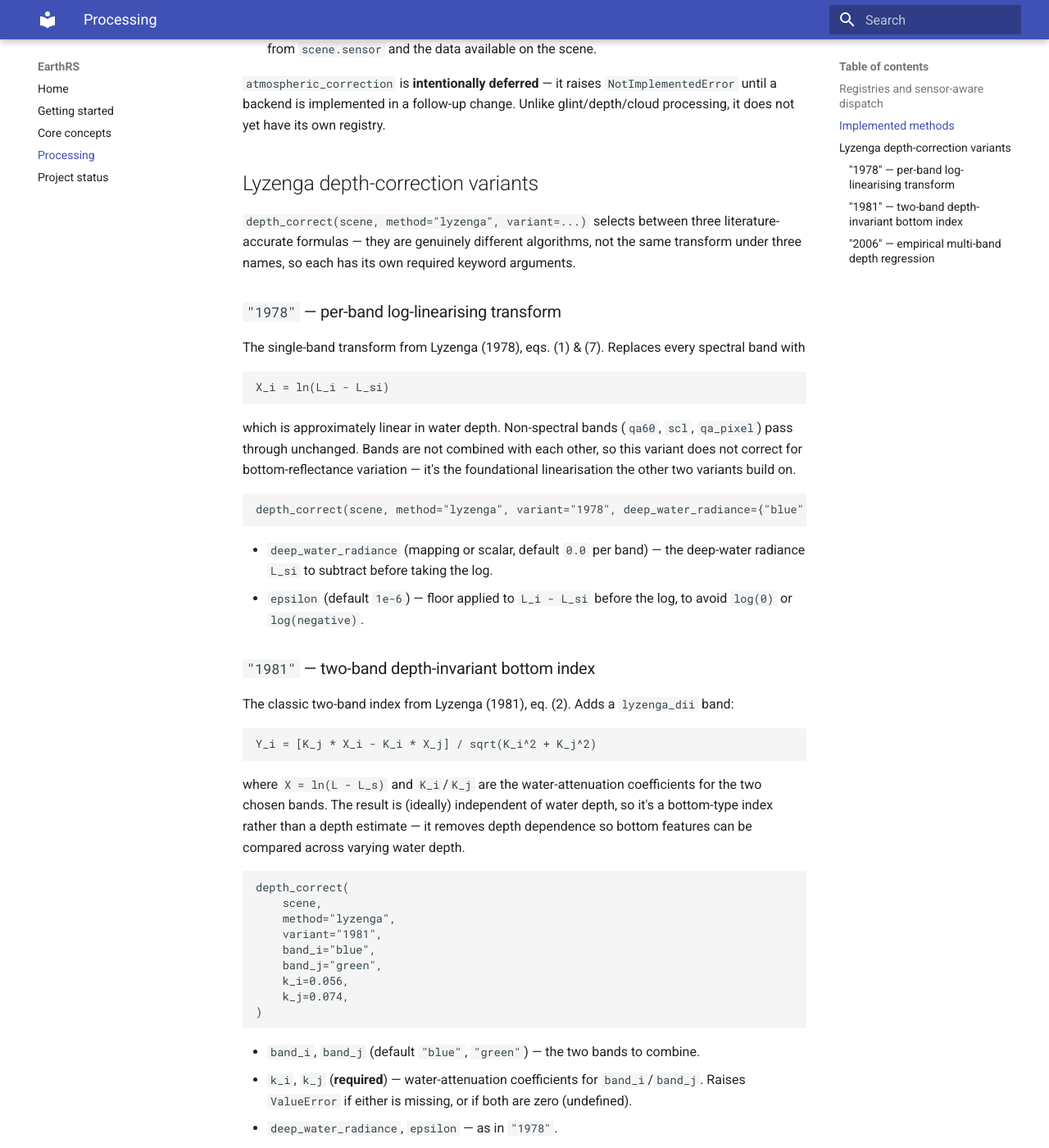
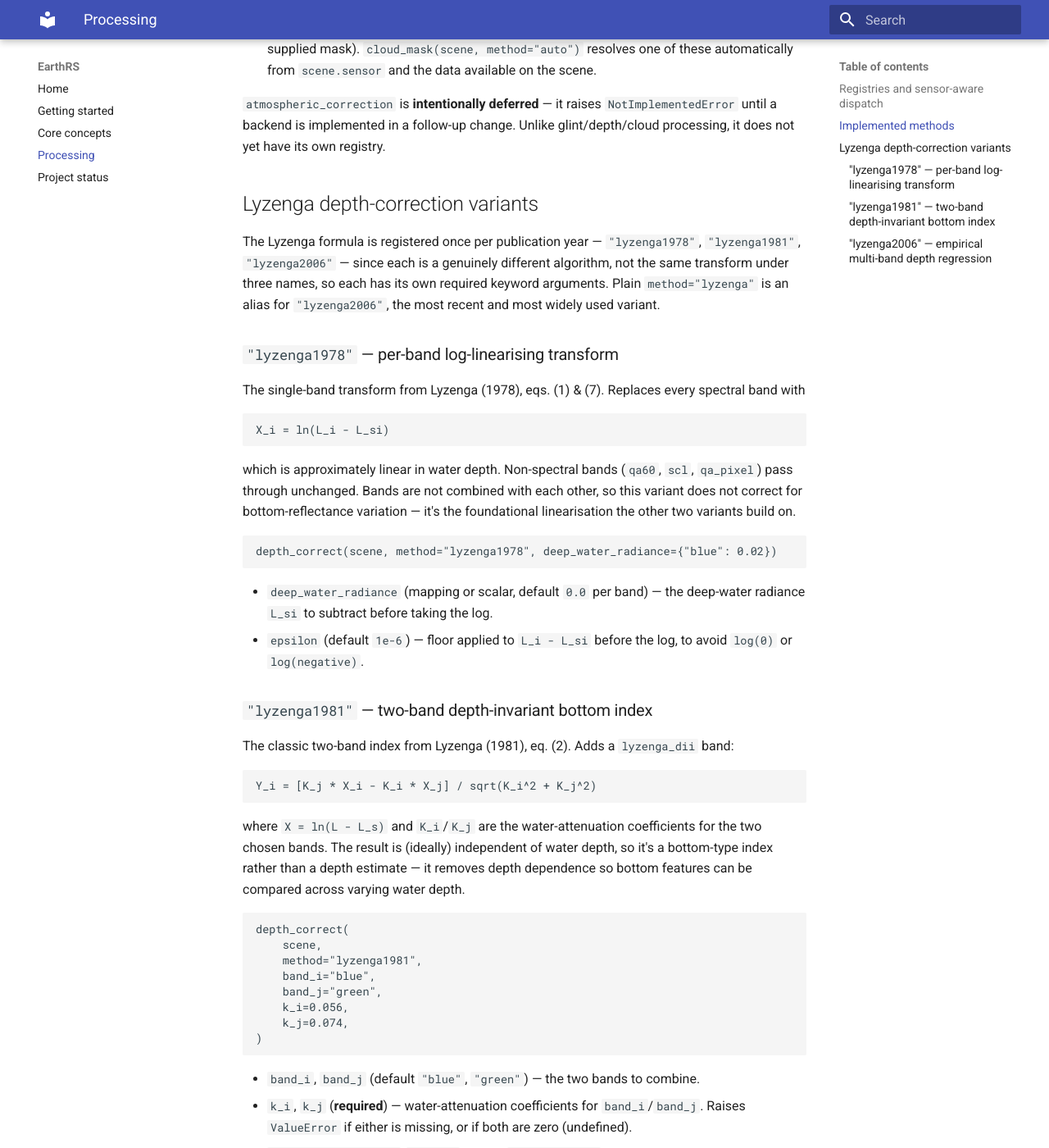
Before and after one commit to ysims/earthrs, an MkDocs documentation site: the page built from docs/processing.md, in a window 1280 px wide and 1400 px high, scrolled down 691 px. Shown: the whole window at 82% size. Built offline with MkDocs 1.6.1 and Material for MkDocs 9.7.7, drawn with Linux system fonts in a browser that asks for light colours; some of the changed text lies outside the part shown.

Commit message:
dont use separate variant arg

````diff
--- a/docs/processing.md
+++ b/docs/processing.md
@@ -19,7 +19,8 @@ register_glint_method("my_method", my_glint_method)
 ## Implemented methods
 
 - **Glint removal**: `"hedley"` (Hedley et al., 2005).
-- **Depth correction**: `"lyzenga"` (three distinct variants, see below), `"stumpf"` (ratio
+- **Depth correction**: `"lyzenga1978"`, `"lyzenga1981"`, `"lyzenga2006"` (three distinct
+  formulas, see below; plain `"lyzenga"` is an alias for `"lyzenga2006"`), `"stumpf"` (ratio
   transform, Stumpf et al., 2003), `"maritorena"` (single-parameter exponential attenuation).
 - **Cloud masking**: `"sentinel2_qa60"`, `"sentinel2_scl"`, `"landsat_qa_pixel"`, `"probability"`
   (threshold on a cloud-probability layer), `"user_mask"` (pass through a caller-supplied mask).
@@ -32,11 +33,12 @@ yet have its own registry.
 
 ## Lyzenga depth-correction variants
 
-`depth_correct(scene, method="lyzenga", variant=...)` selects between three literature-accurate
-formulas — they are genuinely different algorithms, not the same transform under three names, so
-each has its own required keyword arguments.
+The Lyzenga formula is registered once per publication year — `"lyzenga1978"`, `"lyzenga1981"`,
+`"lyzenga2006"` — since each is a genuinely different algorithm, not the same transform under
+three names, so each has its own required keyword arguments. Plain `method="lyzenga"` is an
+alias for `"lyzenga2006"`, the most recent and most widely used variant.
 
-### `"1978"` — per-band log-linearising transform
+### `"lyzenga1978"` — per-band log-linearising transform
 
 The single-band transform from Lyzenga (1978), eqs. (1) & (7). Replaces every spectral band with
 
@@ -49,7 +51,7 @@ through unchanged. Bands are not combined with each other, so this variant does
 bottom-reflectance variation — it's the foundational linearisation the other two variants build on.
 
 ```python
-depth_correct(scene, method="lyzenga", variant="1978", deep_water_radiance={"blue": 0.02})
+depth_correct(scene, method="lyzenga1978", deep_water_radiance={"blue": 0.02})
 ```
 
 - `deep_water_radiance` (mapping or scalar, default `0.0` per band) — the deep-water radiance
@@ -57,7 +59,7 @@ depth_correct(scene, method="lyzenga", variant="1978", deep_water_radiance={"blu
 - `epsilon` (default `1e-6`) — floor applied to `L_i - L_si` before the log, to avoid `log(0)`
   or `log(negative)`.
 
-### `"1981"` — two-band depth-invariant bottom index
+### `"lyzenga1981"` — two-band depth-invariant bottom index
 
 The classic two-band index from Lyzenga (1981), eq. (2). Adds a `lyzenga_dii` band:
 
@@ -73,8 +75,7 @@ water depth.
 ```python
 depth_correct(
     scene,
-    method="lyzenga",
-    variant="1981",
+    method="lyzenga1981",
     band_i="blue",
     band_j="green",
     k_i=0.056,
@@ -85,12 +86,9 @@ depth_correct(
 - `band_i`, `band_j` (default `"blue"`, `"green"`) — the two bands to combine.
 - `k_i`, `k_j` (**required**) — water-attenuation coefficients for `band_i`/`band_j`. Raises
   `ValueError` if either is missing, or if both are zero (undefined).
-- `deep_water_radiance`, `epsilon` — as in `"1978"`.
+- `deep_water_radiance`, `epsilon` — as in `"lyzenga1978"`.
 
-This is the default variant (`depth_correct(scene, method="lyzenga")` is equivalent to
-`variant="1981"`), so `k_i`/`k_j` must be supplied even when `variant` is omitted.
-
-### `"2006"` — empirical multi-band depth regression
+### `"lyzenga2006"` — empirical multi-band depth regression
 
 The regression-based estimator from Lyzenga et al. (2006), eq. (9). Adds a `lyzenga_depth` band
 containing an actual depth estimate (in the same units as the calibration data, typically metres):
@@ -107,8 +105,7 @@ depth measurements (for example LIDAR) for the site being processed.
 ```python
 depth_correct(
     scene,
-    method="lyzenga",
-    variant="2006",
+    method="lyzenga2006",  # or method="lyzenga" — it's an alias for this variant
     bands=("blue", "green"),
     coefficients={"blue": -17.42, "green": 26.7},
     intercept=17.84,
@@ -119,7 +116,7 @@ depth_correct(
 - `coefficients` (**required**) — mapping of band name to its fitted regression weight `h_j`.
   Raises `ValueError` if missing, or if any band in `bands` has no entry.
 - `intercept` (default `0.0`) — the `h_0` term.
-- `deep_water_radiance`, `epsilon` — as in `"1978"`.
+- `deep_water_radiance`, `epsilon` — as in `"lyzenga1978"`.
 
 None of the three variants take a known `depth` as input — the whole point is to derive depth (or
 a depth-invariant index) from radiance, unlike `"maritorena"` which requires one.
````
Also changed, not shown: 2 other files.
